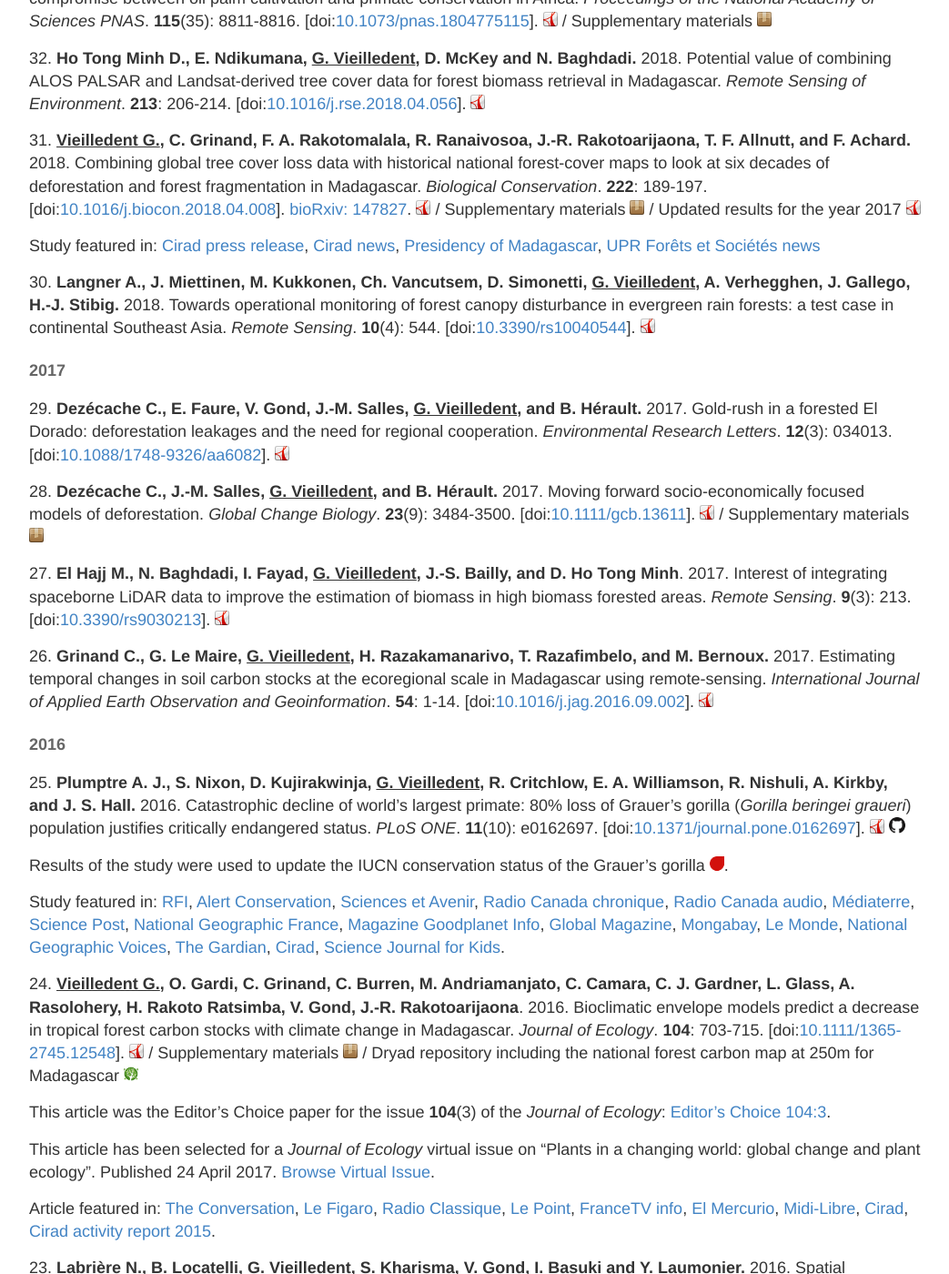
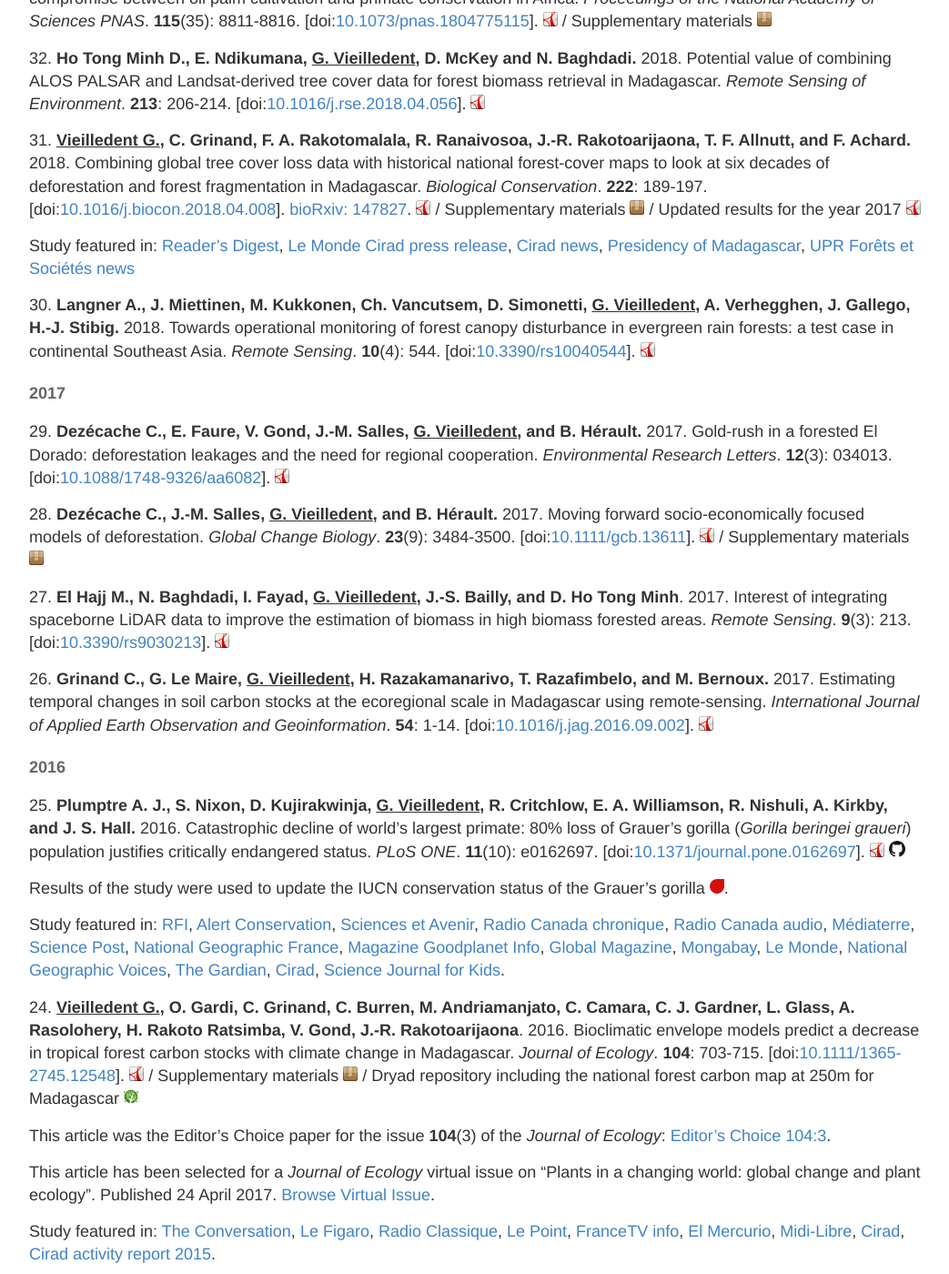
Before and after one commit to ghislainv/ghislainv.github.io, a Jekyll site: the page built from publications.md, in a window 1280 px wide and 1400 px high, scrolled down 1184 px. Shown: the whole window at 91% size, without its empty margins (118-1161 px from the left). Built offline with Jekyll 4.4.1, drawn with Linux system fonts in a browser that asks for light colours; comment, search, counter and statistics services are not loaded.

Commit message:
Update publications

```diff
--- a/publications.md
+++ b/publications.md
@@ -61,6 +61,8 @@ Updated results for the year 2017 [![manuscript in pdf](/images/logos/logo-pdf.p
 <div data-badge-popover="right" data-badge-type="4" data-doi="https://doi.org/10.1016/j.biocon.2018.04.008" class="altmetric-embed"></div>
 
 Study featured in:
+[Reader's Digest](https://www.rd.com/culture/places-to-visit-before-they-disappear),
+[Le Monde](https://www.lemonde.fr/afrique/article/2020/01/21/a-madagascar-60-millions-d-arbres-pour-reboiser-la-grande-ile-et-quelques-questions_6026744_3212.html)
 [Cirad press release](https://www.cirad.fr/en/news/all-news-items/press-releases/2018/deforestation-in-madagascar),
 [Cirad news](https://www.cirad.fr/actualites/toutes-les-actualites/articles/2019/science/deforestation-a-madagascar-concilier-developpement-et-biodiversite),
 [Presidency of Madagascar](/images/media/Foret_Andry_Rajoelina.pdf),
@@ -129,7 +131,7 @@ This article was the Editor's Choice paper for the issue **104**(3) of the _Jour
 
 This article has been selected for a _Journal of Ecology_ virtual issue on "Plants in a changing world: global change and plant ecology". Published 24 April 2017. [Browse Virtual Issue](http://besjournals.onlinelibrary.wiley.com/hub/issue/10.1111/(ISSN)1365-2745.globalchangevirtualissue).
 
-Article featured in:
+Study featured in:
 [The Conversation](https://t.co/pMXLUUrV0I),
 [Le Figaro](/images/media/Figaro-16-02-2016.png),
 [Radio Classique](http://www.radioclassique.fr/player/progaction/initPlayer/podcast/3-minutes-pour-la-planete-2016-02-16-06-48-50.html),
@@ -257,7 +259,7 @@ R.** 2011. Growth strategies of tropical tree species: disentangling
 light and size effects. *PLoS ONE*. **6**(9): e25330. \[doi:[10.1371/journal.pone.0025330](https://doi.org/10.1371/journal.pone.0025330)\].
 [![pdf](/images/logos/logo-pdf.png "manuscript in pdf")](/publications/Ruger2011-PlosONE.pdf)
 / Supplementary materials
-[![pdf](/images/logos/logo-pdf.png "manuscript in pdf")](http://bioscenemada.net/FileTransfer/Ruger2011-PlosONE-SM.pdf)
+[![pdf](/images/logos/logo-pdf.png "manuscript in pdf")](/publications/Ruger2011-PlosONE-SM.pdf)
 
 5\. **Albert C. H., Grassein F., Schurr F. M., <span
 style="text-decoration: underline;">Vieilledent G.</span> and Violle
```
